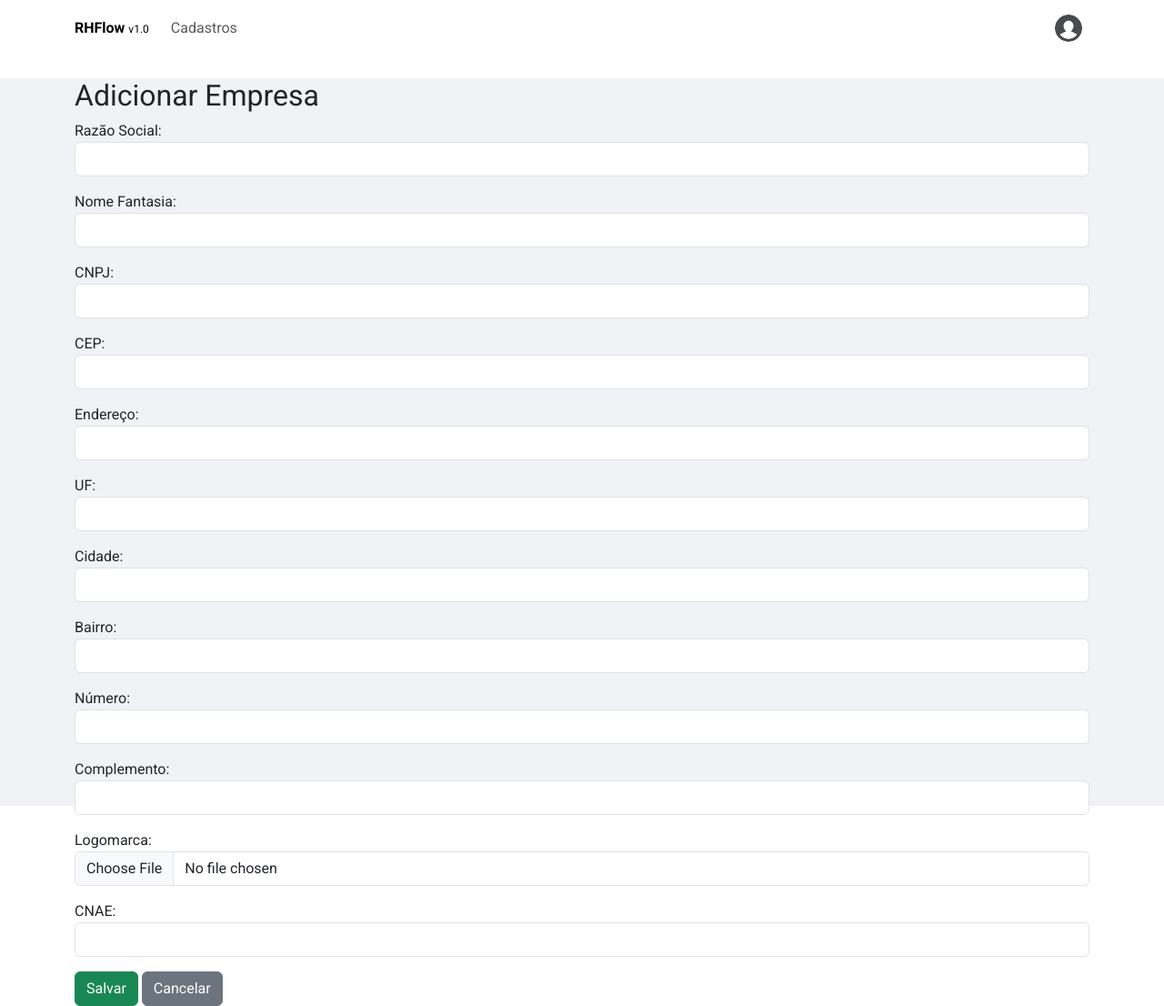
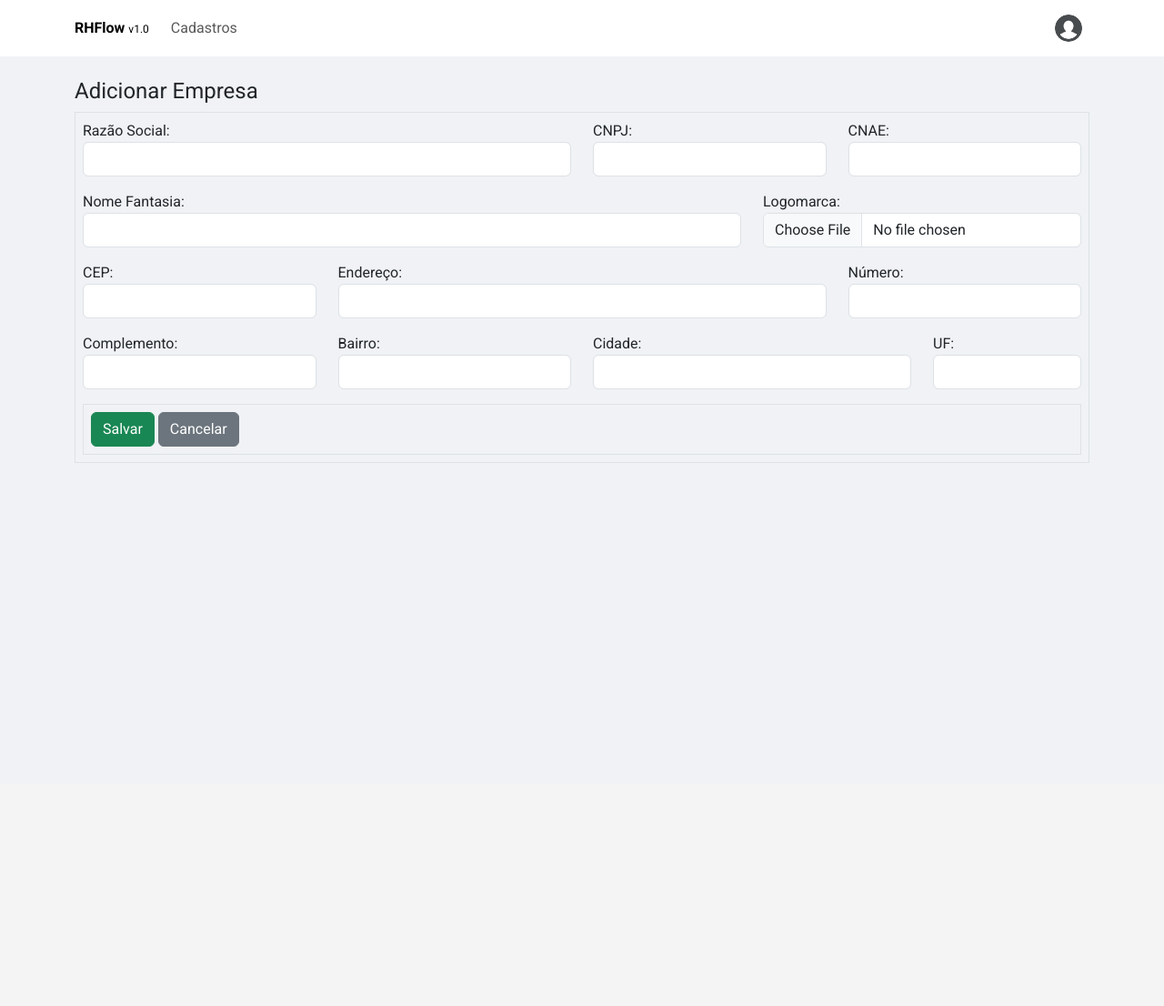
Before and after one commit to DanPersonalConsulting/rhflow-dj, a Django app: page /empresas/novo/ in a window 1280 px wide. Shown: the whole page at 91% size. After the commit the page ends 509 px from the top, so only its background shows below. Run offline with Django 5.2, Linux system fonts and the light colour scheme; some libraries are stand-ins or nearby versions.

Commit message:
Refatorando layout de formulario empresa

```diff
--- a/templates/base/index.html
+++ b/templates/base/index.html
@@ -7,5 +7,8 @@
 {% endblock %}
 
 {% block content %}
-
+<body class="bg-light">
+    {% block content_index %}
+    {% endblock %}
+</body>
 {% endblock %}
--- a/templates/base/partials/header_index.html
+++ b/templates/base/partials/header_index.html
@@ -1,6 +1,6 @@
 {% load static %}
 <header>
-  <nav class="navbar navbar-expand-lg navbar-light">
+  <nav class="navbar navbar-expand-lg navbar-light bg-white">
     <div class="container">
       {% include "base/partials/name_system.html" %}
       <button class="navbar-toggler" type="button" data-bs-toggle="collapse" data-bs-target="#navbarNavDropdown" aria-controls="navbarNavDropdown" aria-expanded="false" aria-label="Toggle navigation">
--- a/templates/empresa/empresa_form.html
+++ b/templates/empresa/empresa_form.html
@@ -1,12 +1,100 @@
 {% extends 'base/home.html' %}
 {% block content_area %}
-<div class="container mt-4">
-    <h2>{% if form.instance.pk %}Editar{% else %}Adicionar{% endif %} Empresa</h2>
-    <form method="post" enctype="multipart/form-data">
+<div class="container">
+    <div class="pt-4">
+    <h4>{% if form.instance.pk %}Editar{% else %}Adicionar{% endif %} Empresa</h4>
+    <form method="post" enctype="multipart/form-data" class="border p-2">
         {% csrf_token %}
-        {{ form.as_p }}
+
+        <div class="row mb-3">
+            <div class="col-md-6">
+                <div class="form-group">
+                    {{ form.razao_social.label_tag }}
+                    {{ form.razao_social }}
+                </div>
+            </div>
+            <div class="col-md-3">
+                <div class="form-group">
+                    {{ form.cnpj.label_tag }}
+                    {{ form.cnpj }}
+                </div>
+            </div>
+            <div class="col-md-3">
+                <div class="form-group">
+                    {{ form.cnae.label_tag }}
+                    {{ form.cnae }}
+                </div>
+            </div>
+        </div>
+
+        <div class="row mb-3">
+            <div class="col-md-8">
+                <div class="form-group">
+                    {{ form.nome_fantasia.label_tag }}
+                    {{ form.nome_fantasia }}
+                </div>
+            </div>
+            <div class="col-md-4">
+                <div class="form-group">
+                    {{ form.logomarca.label_tag }}
+                    {{ form.logomarca }}
+                </div>
+            </div>
+        </div>
+
+        <div class="row mb-3">
+            <div class="col-md-3">
+                <div class="form-group">
+                    {{ form.cep.label_tag }}
+                    {{ form.cep }}
+                </div>
+            </div>
+            <div class="col-md-6">
+                <div class="form-group">
+                    {{ form.endereco.label_tag }}
+                    {{ form.endereco }}
+                </div>
+            </div>
+            <div class="col-md-3">
+                <div class="form-group">
+                    {{ form.numero.label_tag }}
+                    {{ form.numero }}
+                </div>
+            </div>
+        </div>
+
+        <div class="row mb-3">
+            <div class="col-md-3">
+                <div class="form-group">
+                    {{ form.complemento.label_tag }}
+                    {{ form.complemento }}
+                </div>
+            </div>
+            <div class="col-md-3">
+                <div class="form-group">
+                    {{ form.bairro.label_tag }}
+                    {{ form.bairro }}
+                </div>
+            </div>
+            <div class="col-md-4">
+                <div class="form-group">
+                    {{ form.cidade.label_tag }}
+                    {{ form.cidade }}
+                </div>
+            </div>
+            <div class="col-md-2">
+                <div class="form-group">
+                    {{ form.uf.label_tag }}
+                    {{ form.uf }}
+                </div>
+            </div>
+        </div>
+
+        <div class="p-2 border">
         <button type="submit" class="btn btn-success">Salvar</button>
         <a href="{% url 'empresa:empresa_list' %}" class="btn btn-secondary">Cancelar</a>
+        </div>
     </form>
 </div>
+</div>
 {% endblock %}
--- a/templates/registration/login.html
+++ b/templates/registration/login.html
@@ -1,7 +1,7 @@
 {% extends 'base/index.html' %}
 {% load widget_tweaks %}
 {% load static %}
-{% block content %}
+{% block content_index %}
 <div class="container-fluid bg-light p-0">
     <div class="row vh-100 justify-content-md-center mx-auto">
 		<div class="col-12 col-md-3 p-0 my-auto" >
--- a/templates/structure.html
+++ b/templates/structure.html
@@ -13,7 +13,7 @@
 	  <link rel="stylesheet" href="{% static 'css/base.css' %}">
     <title>RHFlow</title>
   </head>
-  <body id="body_main">
+  <body>
     {% block header %}{% endblock %}
 	  {% block content %} {% endblock %}
 
```
